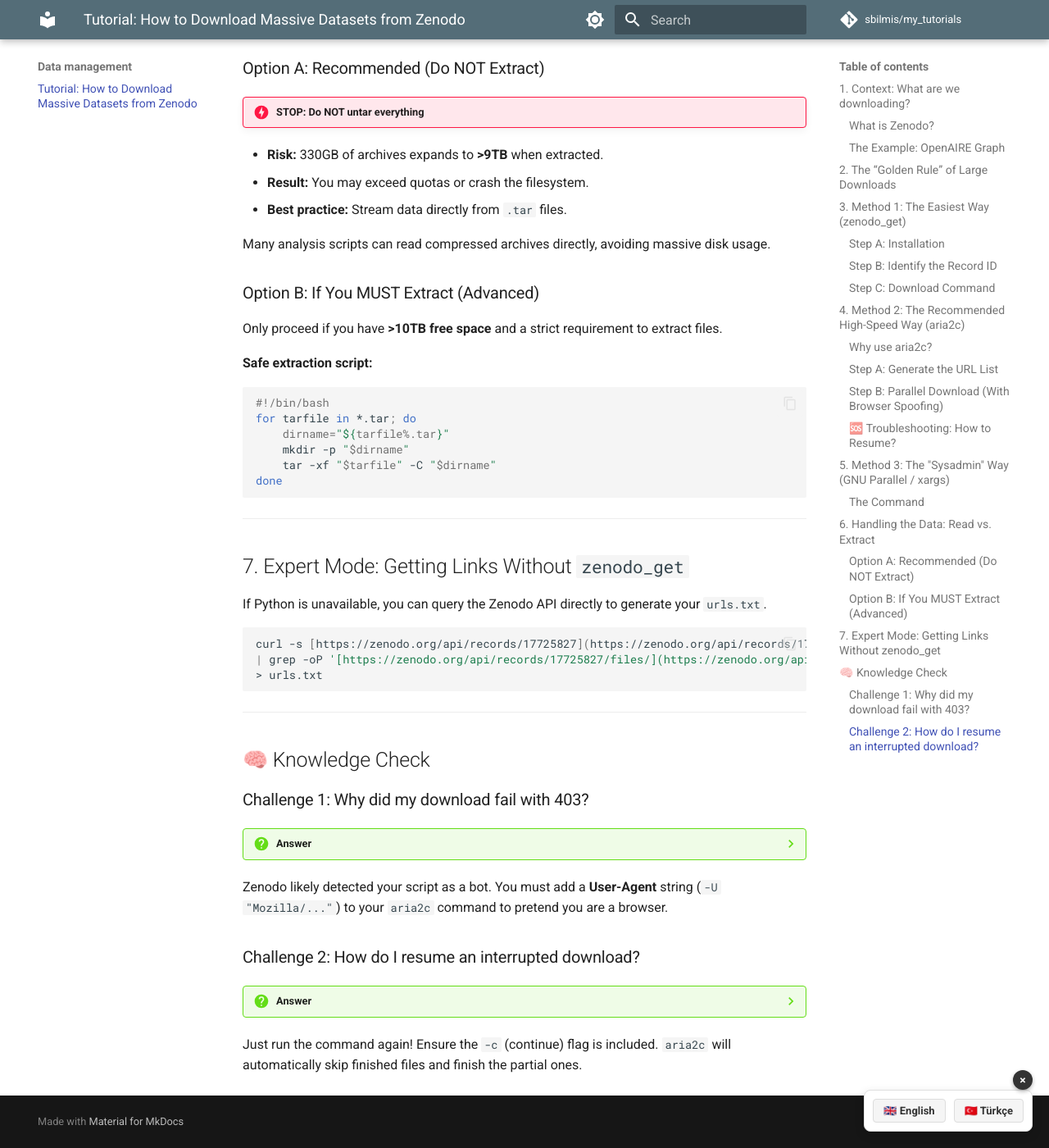
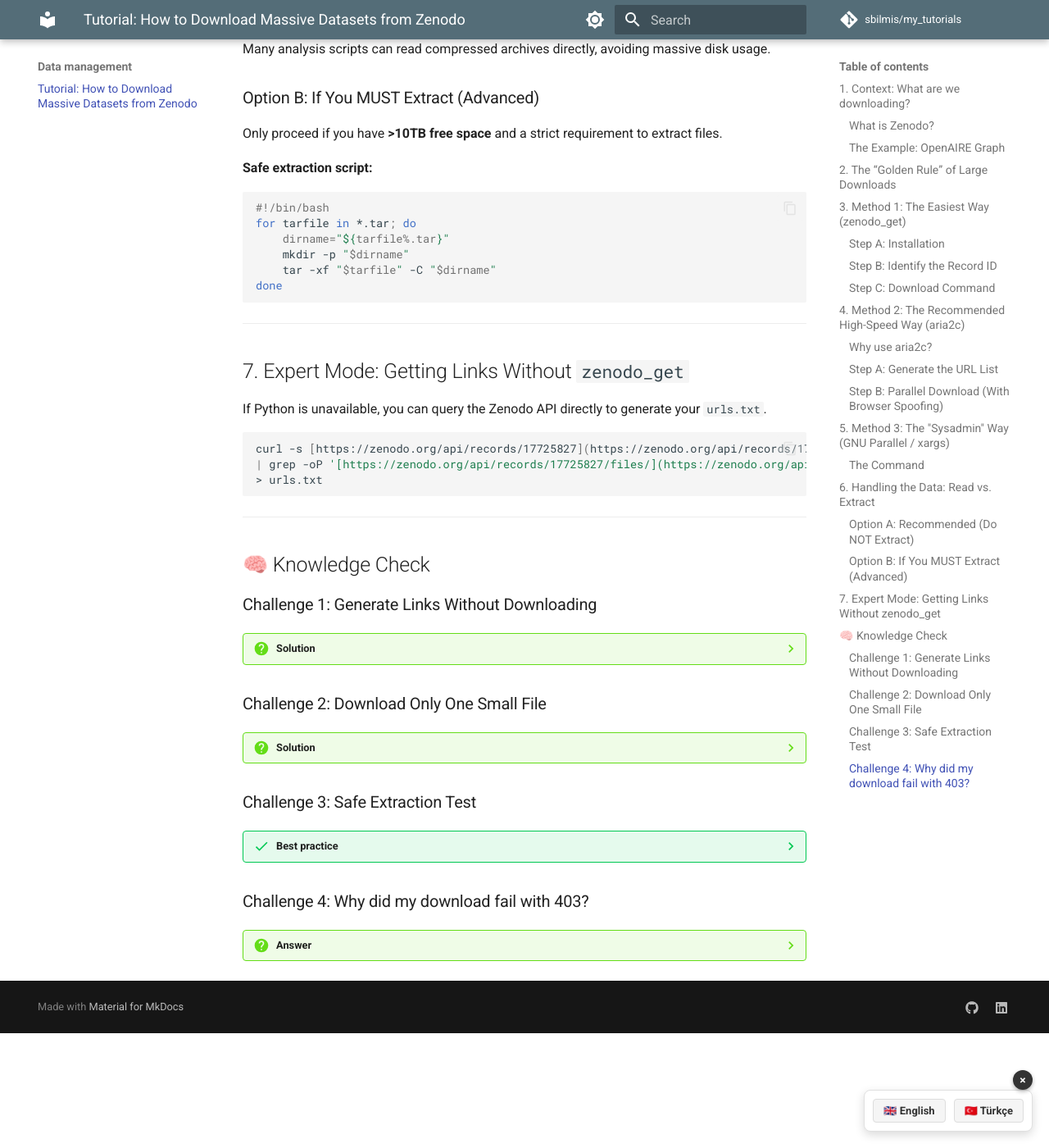
Before and after one commit to sbilmis/my_tutorials, an MkDocs documentation site: the page built from docs/data_management/downloading-large-datasets.md, in a window 1280 px wide and 1400 px high, scrolled down 4369 px. Shown: the whole window at 82% size. Built offline with MkDocs 1.6.1 and Material for MkDocs 9.7.7, drawn with Linux system fonts in a browser that asks for light colours; comment, search, counter and statistics services are not loaded; some of the changed text lies outside the part shown.

Commit message:
download part is updated with parallel download info

````diff
--- a/docs/data_management/downloading-large-datasets.md
+++ b/docs/data_management/downloading-large-datasets.md
@@ -112,16 +112,6 @@ aria2c -c -i urls.txt -j 16 -x 16 \
 * `-x 16`: **Max Connections.** Use 16 connections per single file.
 * `-U "..."`: **User-Agent.** Spoofs a Chrome browser to prevent 403 errors.
 
-### 🆘 Troubleshooting: How to Resume?
-
-If your internet cuts out or you accidentally close the terminal:
-
-1. **Do not panic.** `aria2c` is designed for this.
-2. Simply **run the exact same command again**.
-* Thanks to the `-c` flag, it will verify the existing files, skip the completed ones, and resume the partial ones.
-
-
-
 ---
 
 ## 5. Method 3: The "Sysadmin" Way (GNU Parallel / xargs)
@@ -192,12 +182,37 @@ curl -s [https://zenodo.org/api/records/17725827](https://zenodo.org/api/records
 
 ## 🧠 Knowledge Check
 
-### Challenge 1: Why did my download fail with 403?
+### Challenge 1: Generate Links Without Downloading
+
+??? question "Solution"
+    ```bash
+    zenodo_get 17725827 -w links.txt
+    grep "communities_infrastructures.tar" links.txt
+    ```
+
+### Challenge 2: Download Only One Small File
+
+??? question "Solution"
+    ```bash
+    # Option 1: wget
+    wget -c <URL>
+    ```
+
+    **Option 2: aria2c** (Use User-Agent if blocked!)
+    ```bash
+    aria2c -x 10 -s 10 -U "Mozilla/5.0..." <URL>
+    ```
+
+### Challenge 3: Safe Extraction Test
+
+??? success "Best practice"
+    ```bash
+    mkdir test_extract
+    tar -xf communities_infrastructures.tar -C test_extract
+    ls -l test_extract
+    ```
+
+### Challenge 4: Why did my download fail with 403?
 
 ??? question "Answer"
-Zenodo likely detected your script as a bot. You must add a **User-Agent** string (`-U "Mozilla/..."`) to your `aria2c` command to pretend you are a browser.
-
-### Challenge 2: How do I resume an interrupted download?
-
-??? question "Answer"
-Just run the command again! Ensure the `-c` (continue) flag is included. `aria2c` will automatically skip finished files and finish the partial ones.
+    Zenodo likely detected your script as a bot. You must add a **User-Agent** string (`-U "Mozilla/..."`) to your `aria2c` command to pretend you are a browser.
````
Also changed, not shown: site/data_management/downloading-large-datasets/index.html, site/search/search_index.json, 1 other file.
